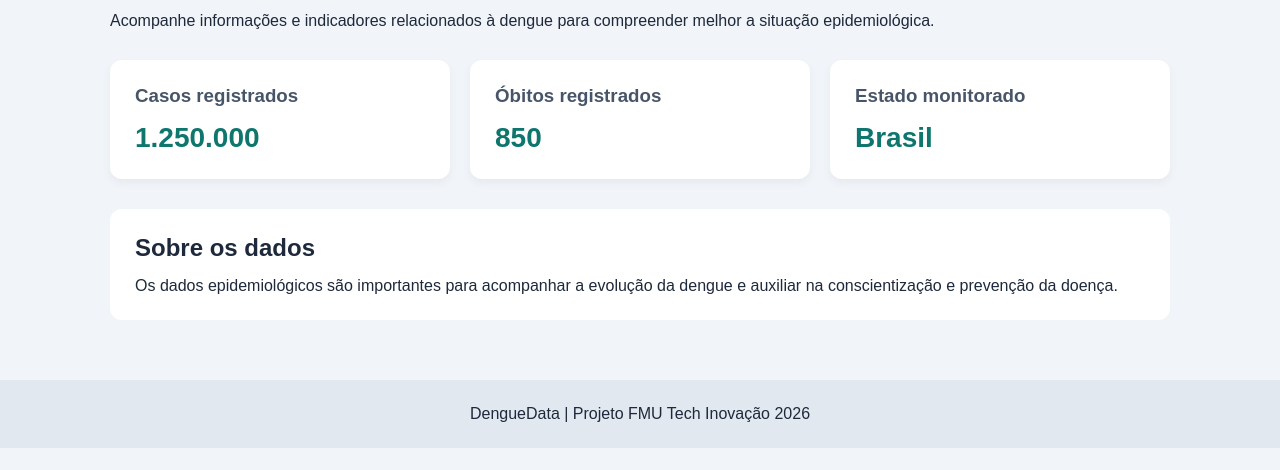
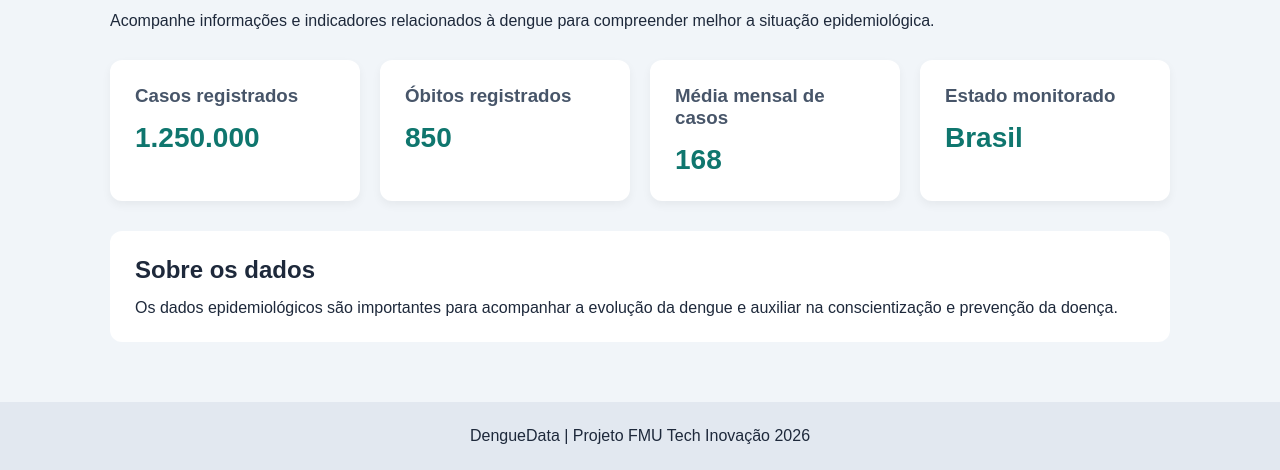
Before and after one commit to Luke1224i/denguedata, a plain HTML site: page index.html in a window 1280 px wide. Shown: the part 864-1334 px from the top of the page. Before the commit the page ends 1312 px from the top, so only its background shows below. Drawn offline with nearby package versions, Linux system fonts and the light colour scheme.

Commit message:
Atualiza media conforme filtro de ano

```diff
--- a/index.html
+++ b/index.html
@@ -52,6 +52,11 @@
             </div>
 
             <div class="card">
+    <h3>Média mensal de casos</h3>
+    <p id="mediaCasos">--</p>
+</div>
+
+            <div class="card">
                 <h3>Estado monitorado</h3>
                 <p id="estado">Brasil</p>
             </div>
--- a/script.js
+++ b/script.js
@@ -11,7 +11,20 @@ const dadosPorAno = {
     2024: [100, 180, 280, 320, 240, 150, 90, 70, 100, 130, 180, 250],
     2025: [80, 150, 260, 290, 220, 120, 80, 60, 90, 140, 200, 270],
     2026: [120, 190, 300, 250, 180, 90, 70, 60, 110, 150, 210, 280]
+
 };
+
+function calcularMedia(valores) {
+    const total = valores.reduce(function(soma, valor) {
+        return soma + valor;
+    }, 0);
+
+    return total / valores.length;
+}
+
+document.getElementById("mediaCasos").textContent =
+    Math.round(calcularMedia(dadosPorAno[2026])).toLocaleString("pt-BR");
+
 const grafico = document.getElementById("graficoDengue");
 
 const graficoDengue = new Chart(grafico, {
@@ -64,8 +77,10 @@ filtroAno.addEventListener("change", function() {
     const anoSelecionado = filtroAno.value;
 
     graficoDengue.data.datasets[0].data = dadosPorAno[anoSelecionado];
+    graficoDengue.data.datasets[0].label = "Casos de dengue - " + anoSelecionado;
 
-graficoDengue.data.datasets[0].label = "Casos de dengue - " + anoSelecionado;
+    document.getElementById("mediaCasos").textContent =
+        Math.round(calcularMedia(dadosPorAno[anoSelecionado])).toLocaleString("pt-BR");
 
-graficoDengue.update();
+    graficoDengue.update();
 });
```
